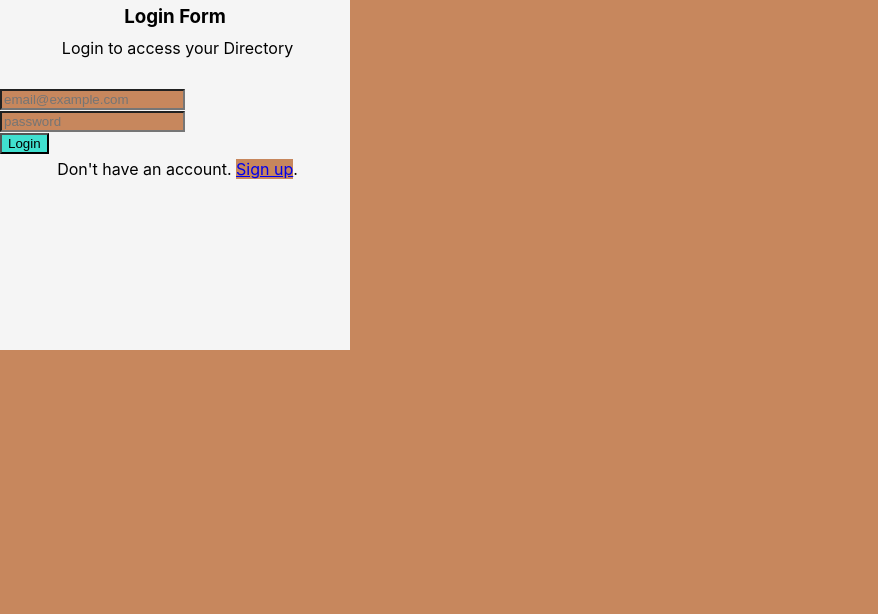
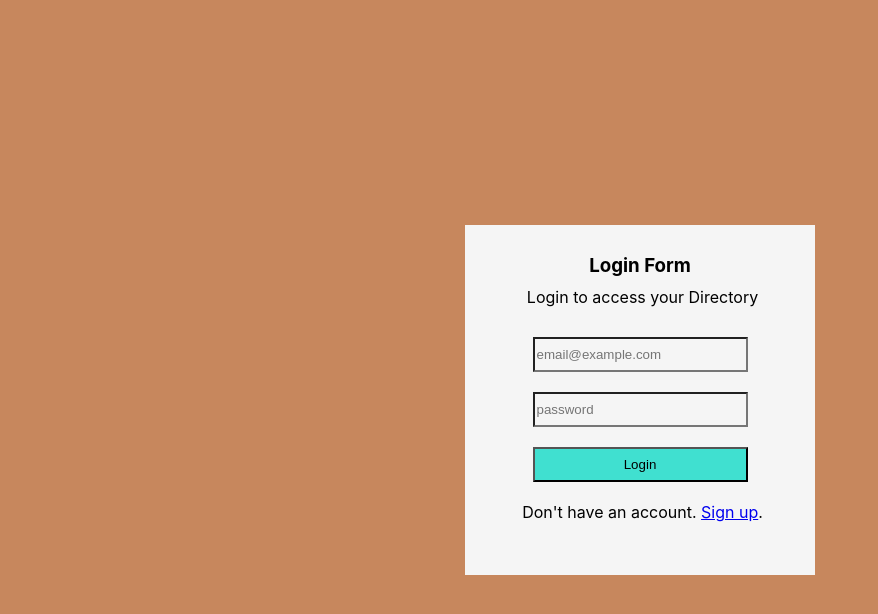
Before and after one commit to mrgunes/directory-app-frontend, a React (Create React App) app: page / in a window 1280 px wide. Shown: the top 614 px of the page, without its empty margins (0-878 px from the left). Built offline with nearby package versions, Linux system fonts and the light colour scheme.

Commit message:
Add and fix some css rules for login page. Form is centered.

```diff
--- a/src/App.css
+++ b/src/App.css
@@ -1,11 +1,10 @@
-*{
-    background-color:rgb(199, 135, 93)
-}
-
 .loginPageMain {
     background-color:whitesmoke;
     width: 350px;
     height: 350px;
+    display: flex;
+    justify-content: center;
+    align-items: center;
 }
 
 .loginPageMainOne h3, .loginPageMainOne p{
@@ -27,13 +26,37 @@
     background-color: whitesmoke;
 }
 
+.loginPageMainTwo{
+    display: flex;
+    flex-flow: column wrap;
+    align-content: space-around;
+}
+
+.loginPageMainTwo input {
+    background-color: whitesmoke;
+    width: 215px;
+    height: 35px;
+    margin: 0 0 20px 0px;
+}
+
+.loginPageMainThree{
+    display: flex;
+    flex-direction: column;
+    align-items: center;
+}
 .loginPageMainThree button{
     background-color:turquoise;
+    width: 215px;
+    height: 35px;
 }
 
 .loginPageMainThree p{
     background-color:whitesmoke;
-    margin:0;
+    margin: 15px 0px 0 0;
     padding:5px 0 30px 5px;
     text-align: center;
 }
+
+.loginPageMainThree a{
+    background-color: whitesmoke;
+}
--- a/src/containers/LoginPage.js
+++ b/src/containers/LoginPage.js
@@ -3,6 +3,7 @@ import React from 'react'
 export default function LoginPage() {
     return (
         <div className='loginPageMain'>
+            <div className='loginPageChild'>
                 <div className='loginPageMainOne'>
                     <h3>Login Form</h3>
                     <p>Login to access your Directory</p>
@@ -12,8 +13,11 @@ export default function LoginPage() {
                     <input placeholder='password' />
                 </div>
                 <div className='loginPageMainThree'>
+                    <span>
                         <button>Login</button>
+                    </span>
                     <p>Don't have an account. <a href='#'>Sign up</a>.</p>
+                </div>
             </div>
         </div>
     )
--- a/src/index.css
+++ b/src/index.css
@@ -1,9 +1,15 @@
 * {
   box-sizing: border-box;
+  background-color:rgb(199, 135, 93);
+
 }
 
 #root{
   display: flex;
+  height: 100vh;
+  width: 100vw;
+  justify-content: center;
+  align-items: center;
 }
 
 body {
```
Lines whose indentation alone changed are shown as unchanged.
